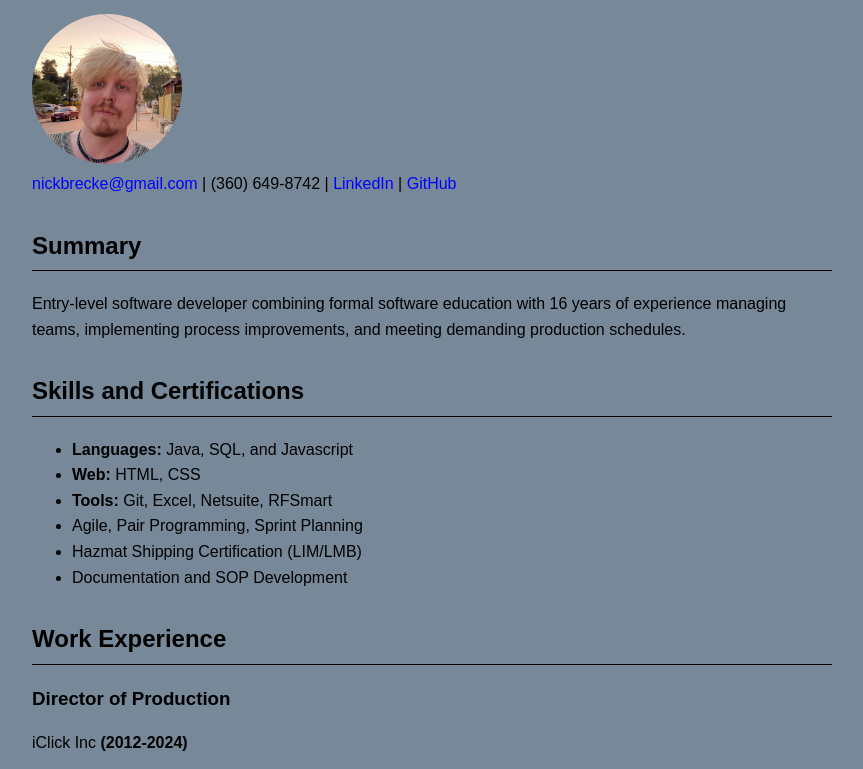
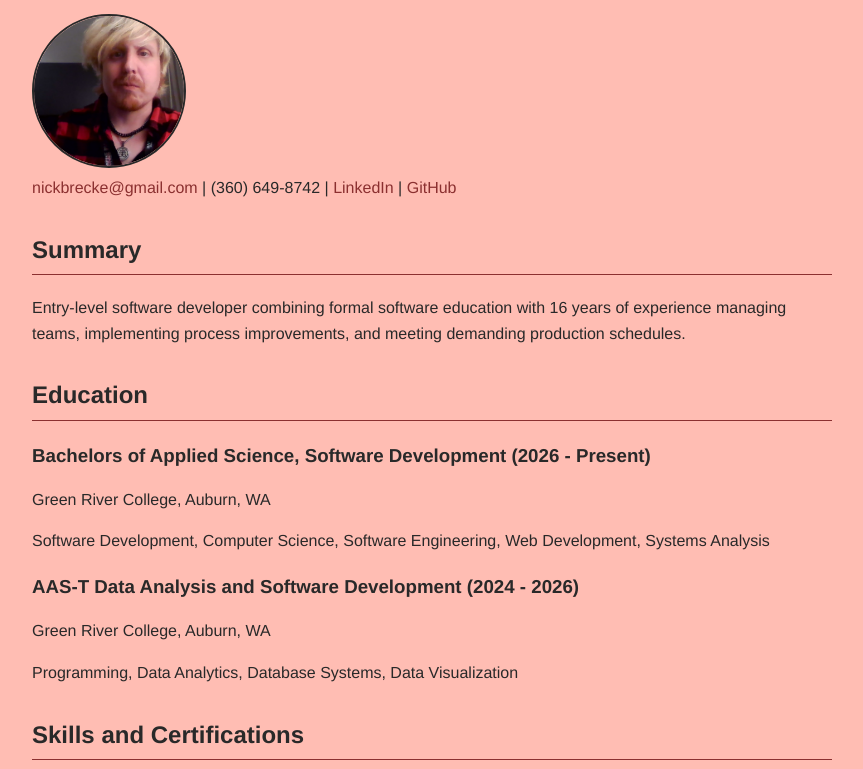
Before and after one commit to uglybrecke/HTML_Resume, a plain HTML site: page index.html in a window 1280 px wide. Shown: the part 99-868 px from the top of the page, without its empty margins (208-1071 px from the left). Drawn offline with Linux system fonts and the light colour scheme.

Commit message:
should have done an initial commit on my laptop! changed some css, applied a variable color palette, changed the personal image, rearranged the sections

```diff
--- a/index.html
+++ b/index.html
@@ -10,7 +10,7 @@
 <!-- verifying that git connection is made -->
 <body>
     <h1>Nick Brecke</h1>
-    <img src="images/IMG_2188.jpeg" alt="Headshot" width="150" height="150" style="border-radius: 50%; object-fit: cover;">
+    <img src="\images\WIN_20261009_21_42_36_Pro.jpg" alt="Headshot">
     <br>
         <a href="mailto:nickbrecke@gmail.com">nickbrecke@gmail.com</a>
         | (360) 649-8742 |
@@ -19,6 +19,14 @@
     <br>
     <h2>Summary</h2>
         <p>Entry-level software developer combining formal software education with 16 years of experience managing teams, implementing process improvements, and meeting demanding production schedules.</p>
+        <h2>Education</h2>
+        <h3>Bachelors of Applied Science, Software Development <strong>(2026 - Present)</strong></h3>
+            <p>Green River College, Auburn, WA</p>
+            <p>Software Development, Computer Science, Software Engineering, Web Development, Systems Analysis</p>
+
+        <h3>AAS-T Data Analysis and Software Development <strong>(2024 - 2026)</strong></h3>
+            <p>Green River College, Auburn, WA</p>
+            <p>Programming, Data Analytics, Database Systems, Data Visualization</p>
     <h2>Skills and Certifications</h2>
     <div>
     <ul>
@@ -29,6 +37,17 @@
         <li>Hazmat Shipping Certification (LIM/LMB)</li>
         <li>Documentation and SOP Development </li>
     </ul>
+
+    <h2>Project Experience</h2>
+        <h3>Developer / Scrum-master</h3>
+            <p>Green River College / P48 Marketing <strong>(May - June 2026)</strong></p>
+    <ul>
+        <li>Developed a JavaScript and HTML web application for radio ad scheduling and quoting.</li>
+        <li>Used Agile practices to build software with a team that replicated a costly industry tool.</li>
+        <li>Coordinated team communication and reported project progress to stakeholders.</li>
+    </ul>
+    </div>
+
     <h2>Work Experience</h2>
         <h3>Director of Production</h3>
             <p>iClick Inc <strong>(2012-2024)</strong></p>
@@ -43,22 +62,5 @@
         <li>Customer service and conflict resolution techniques.</li>
         <li>Live Labor Cost vs Sales, Efficient Routing, Scheduling and Corporate Training Procedures.</li>
     </ul>
-    <h2>Project Experience</h2>
-        <h3>Director of Production</h3>
-            <p>Green River College / P48 Marketing <strong>(May - June 2026)</strong></p>
-    <ul>
-        <li>Developed a JavaScript and HTML web application for radio ad scheduling and quoting.</li>
-        <li>Used Agile practices to build software with a team that replicated a costly industry tool.</li>
-        <li>Coordinated team communication and reported project progress to stakeholders.</li>
-    </ul>
-    </div>
-    <h2>Education</h2>
-        <h3>Bachelors of Applied Science, Software Development <strong>(2026 - Present)</strong></h3>
-            <p>Green River College, Auburn, WA</p>
-            <p>Software Development, Computer Science, Software Engineering, Web Development, Systems Analysis</p>
-
-        <h3>AAS-T Data Analysis and Software Development <strong>(2024 - 2026)</strong></h3>
-            <p>Green River College, Auburn, WA</p>
-            <p>Programming, Data Analytics, Database Systems, Data Visualization</p>
 </body>
 </html>
--- a/stylesheet/style.css
+++ b/stylesheet/style.css
@@ -1,19 +1,25 @@
+:root {
+    --background: rgb(255, 189, 179);
+    --primary: #292929;
+    --accent: #8b3030;
+}
+
 body {
-    font-family: Arial, Helvetica, sans-serif;
-    color: black;
+    font-family: Helvetica, sans-serif;
+    color: var(--primary);
     line-height: 1.6;
     max-width: 800px;
     margin: 40px auto;
     padding: 0 20px;
-    background-color: lightslategray;
+    background-color: var(--background);
 }
 
 h1, h2, h3 {
-    color: black;
+    color: var(--primary);
 }
 
 h2 {
-    border-bottom: 1px solid;
+    border-bottom: 1px solid var(--accent);
     padding-bottom: 5px;
     margin-top: 30px;
 }
@@ -27,10 +33,20 @@ ul {
 }
 
 a {
-    color: blue;
+    color: var(--accent);
     text-decoration: none;
 }
 
 a:hover {
     text-decoration: underline;
+    font-weight: bold;
 }
+
+img {
+    width: 150px;
+    height: 150px;
+    border-radius: 50%;
+    border-color: black;
+    border: 2px solid var(--primary);
+    object-fit: cover;
+}
```
Also changed, not shown: images/WIN_20261009_21_42_36_Pro.jpg (added).
